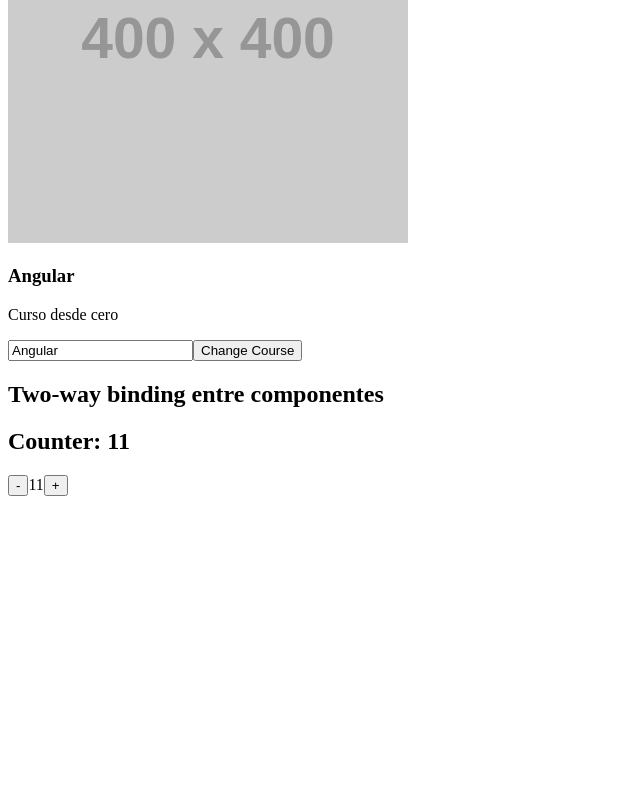
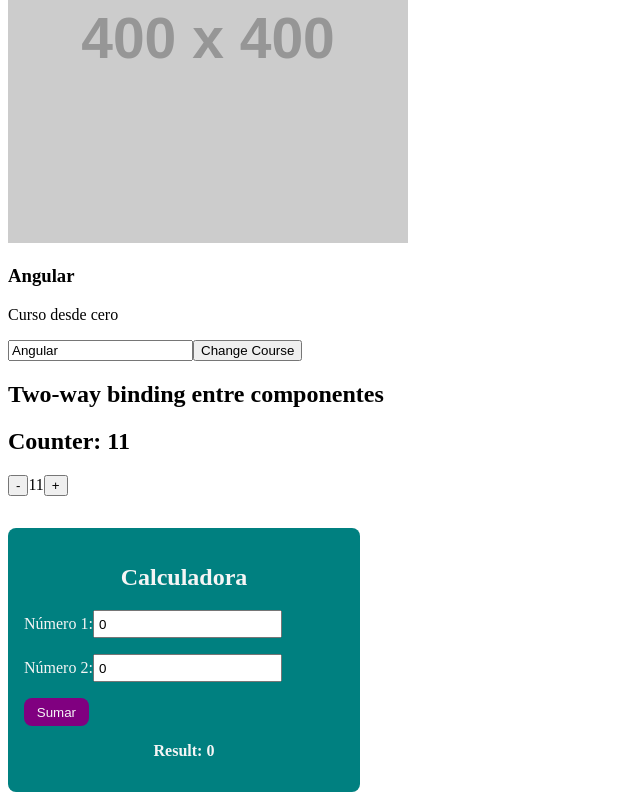
Before and after one commit to nhuamani/curso-angular-ed, an Angular app: page /data in a window 1280 px wide. Shown: the part 325-1125 px from the top of the page, without its empty margins (0-640 px from the left). Before the commit the page ends 829 px from the top, so only its background shows below. Built offline with nearby package versions, Linux system fonts and the light colour scheme.

Commit message:
doc: @Input

```diff
--- a/src/app/app.module.ts
+++ b/src/app/app.module.ts
@@ -6,12 +6,14 @@ import { AppComponent } from './app.component';
 import { DatabindingComponent } from './databinding/databinding.component';
 import { FormsModule } from '@angular/forms';
 import { CounterComponent } from './counter/counter.component';
+import { CalculatorComponent } from './calculator/calculator.component';
 
 @NgModule({
   declarations: [
     AppComponent,
     DatabindingComponent,
-    CounterComponent
+    CounterComponent,
+    CalculatorComponent
   ],
   imports: [
     BrowserModule,
--- /dev/null
+++ b/src/app/calculator/calculator.component.html
@@ -0,0 +1,11 @@
+<div class="calculator">
+    <h2>{{ title }}</h2>
+    <label for="num1">Número 1:</label>
+    <input type="number" id="num1" [(ngModel)]="number1"> <br>
+    <label for="num2">Número 2:</label>
+    <input type="number" id="num1" [(ngModel)]="number2">
+    <br>
+    <button (click)="calculateSum()">Sumar</button>
+    <br>
+    <p>Result: {{ result }}</p>
+</div>
--- /dev/null
+++ b/src/app/calculator/calculator.component.scss
@@ -0,0 +1,32 @@
+.calculator {
+    background-color: teal;
+    color: whitesmoke;
+    width: 20rem;
+    padding: 1rem;
+    border-radius: 0.5rem;
+    margin-top: 2rem;
+
+    h2 {
+        text-align: center;
+    }
+
+    input {
+        height: 1rem;
+        padding: 0.25rem;
+        margin-bottom: 1rem;
+    }
+
+    button {
+        background-color: purple;
+        border: 0;
+        border-radius: 0.5rem;
+        color: inherit;
+        padding: 0.4rem 0.8rem;
+        cursor: pointer;
+    }
+
+    p {
+        font-weight: bold;
+        text-align: center;
+    }
+}
--- /dev/null
+++ b/src/app/calculator/calculator.component.ts
@@ -0,0 +1,21 @@
+import { Component, Input } from '@angular/core';
+
+@Component({
+  selector: 'app-calculator',
+  templateUrl: './calculator.component.html',
+  styleUrl: './calculator.component.scss'
+})
+export class CalculatorComponent {
+
+  number1: number= 0;
+  number2: number= 0;
+  result: number= 0;
+
+  @Input()
+  title: string = '';
+
+  calculateSum() {
+    this.result = this.number1 + this.number2;
+  }
+
+}
--- a/src/app/databinding/databinding.component.html
+++ b/src/app/databinding/databinding.component.html
@@ -27,3 +27,8 @@
     <h2>Counter: {{ initialCount }}</h2>
     <app-counter [(count)]="initialCount"></app-counter>
 </main>
+
+
+<section>
+    <app-calculator [title]="message"></app-calculator>
+</section>
--- a/src/app/databinding/databinding.component.ts
+++ b/src/app/databinding/databinding.component.ts
@@ -30,4 +30,6 @@ export class DatabindingComponent {
 
   initialCount = 11;
 
+  message = "Calculadora";
+
 }
```
